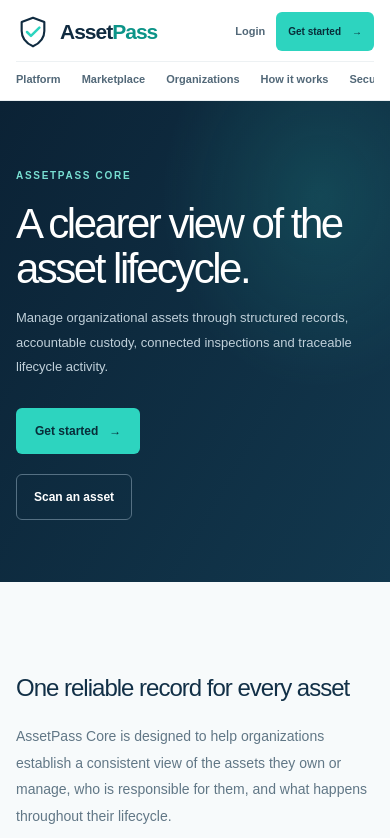
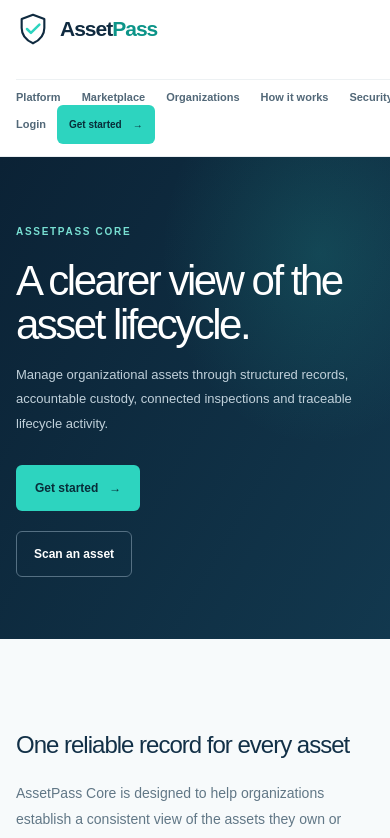
Before and after one commit to hlestakovjames/assetpass-frontend, a Next.js app: page /platform in a window 390 px wide. Shown: the top 838 px of the page. Built offline with nearby package versions, Linux system fonts and the light colour scheme.

Commit message:
Use responsive collapsible navigation on public pages

```diff
--- a/src/app/components/public-page.tsx
+++ b/src/app/components/public-page.tsx
@@ -1,13 +1,6 @@
 import Link from "next/link";
 import type { ReactNode } from "react";
-
-const links = [
-  { href: "/platform", label: "Platform" },
-  { href: "/marketplace", label: "Marketplace" },
-  { href: "/organizations", label: "Organizations" },
-  { href: "/how-it-works", label: "How it works" },
-  { href: "/security", label: "Security" },
-];
+import { PublicNavigation } from "./public-navigation";
 
 function Mark() {
   return <span className="home-brand-mark" aria-hidden="true"><svg viewBox="0 0 48 48" fill="none"><path d="M24 3.8 40 10v12.5c0 10.1-6.5 17.3-16 21.7C14.5 39.8 8 32.6 8 22.5V10L24 3.8Z" stroke="currentColor" strokeWidth="3" strokeLinejoin="round"/><path d="m15.5 24 5.6 5.6L33 17.7" stroke="#2DD4BF" strokeWidth="3.5" strokeLinecap="round" strokeLinejoin="round"/></svg></span>;
@@ -17,12 +10,11 @@ export function PublicPage({ eyebrow, title, description, children, primaryHref,
   return <main className="home-page public-inner-page">
     <header className="home-header"><div className="home-container home-nav">
       <Link href="/" className="home-brand" aria-label="AssetPass home"><Mark/><span>Asset<span>Pass</span></span></Link>
-      <nav className="home-nav-links" aria-label="Main navigation">{links.map(link => <Link href={link.href} key={link.href}>{link.label}</Link>)}</nav>
-      <div className="home-nav-actions"><Link href="/scan" className="home-scan-link">Scan QR</Link><a href="https://assetpass-app.vercel.app" className="home-login">Login</a><a href="https://assetpass-app.vercel.app/register" className="home-register">Get started <span aria-hidden="true">→</span></a></div>
+      <PublicNavigation />
     </div></header>
     <section className="inner-hero"><div className="home-container"><small>{eyebrow}</small><h1>{title}</h1><p>{description}</p><div className="inner-hero-actions"><Link href={primaryHref ?? "https://assetpass-app.vercel.app/register"} className="home-primary-button">{primaryLabel ?? "Get started"} <span aria-hidden="true">→</span></Link><Link href={secondaryHref ?? "/scan"} className="home-secondary-button">{secondaryLabel ?? "Scan an asset"}</Link></div></div></section>
     <div className="inner-content"><div className="home-container">{children}</div></div>
-    <footer className="home-footer"><div className="home-container"><div className="home-footer-main"><div><Link href="/" className="home-brand home-footer-brand"><Mark/><span>Asset<span>Pass</span></span></Link><p>Secure Every Asset. Track Every Transition.</p></div><div className="home-footer-links">{links.map(link => <Link href={link.href} key={link.href}>{link.label}</Link>)}<Link href="/scan">Scan QR</Link><a href="https://assetpass-app.vercel.app">Login</a></div></div><div className="home-footer-bottom"><span>© 2026 AssetPass. All rights reserved.</span><span>Asset lifecycle management · Connected marketplace</span></div></div></footer>
+    <footer className="home-footer"><div className="home-container"><div className="home-footer-main"><div><Link href="/" className="home-brand home-footer-brand"><Mark/><span>Asset<span>Pass</span></span></Link><p>Secure Every Asset. Track Every Transition.</p></div><div className="home-footer-links">{[["/platform","Platform"],["/marketplace","Marketplace"],["/organizations","Organizations"],["/how-it-works","How it works"],["/security","Security"]].map(([href,label]) => <Link href={href} key={href}>{label}</Link>)}<Link href="/scan">Scan QR</Link><a href="https://assetpass-app.vercel.app">Login</a></div></div><div className="home-footer-bottom"><span>© 2026 AssetPass. All rights reserved.</span><span>Asset lifecycle management · Connected marketplace</span></div></div></footer>
   </main>;
 }
 
```
